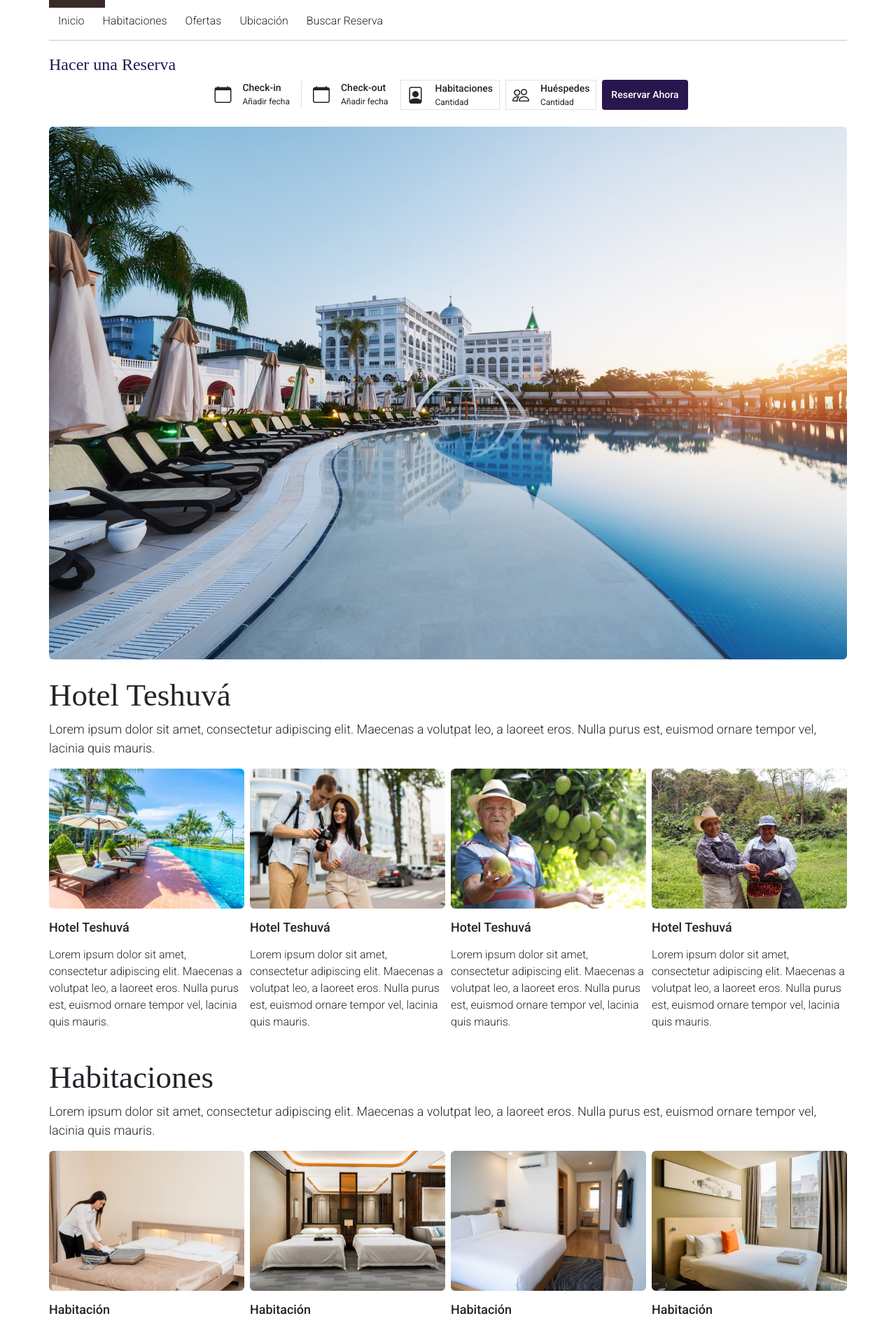
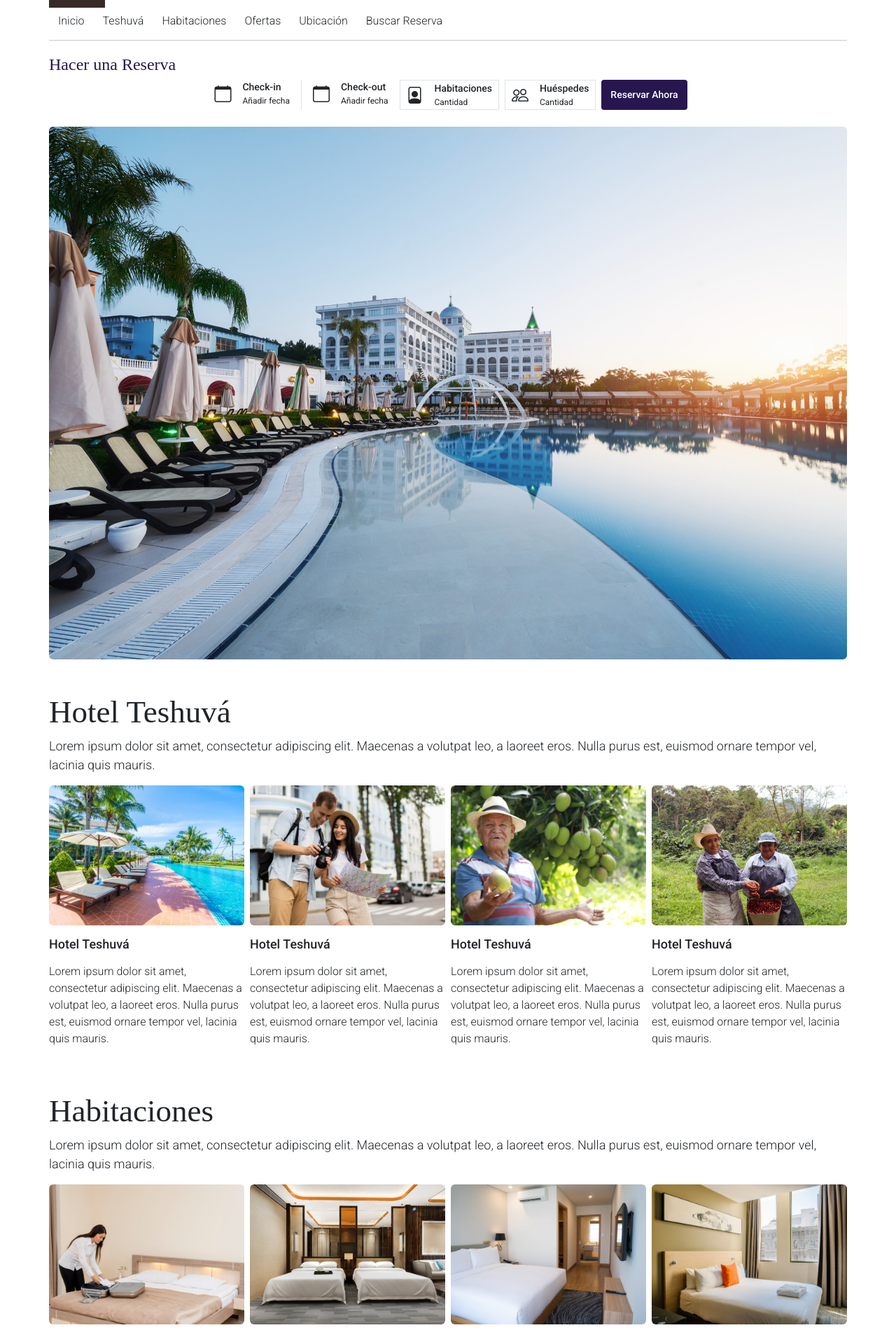
Before and after one commit to Jimena674/hotel-teshuva-deploy-test, a React (Vite) app: page / in a window 1280 px wide. Shown: the part 77-1977 px from the top of the page at 70% size. Built offline with nearby package versions, Linux system fonts and the light colour scheme; a web font is replaced by a local one.

Commit message:
Se crea el enlace en el navegador de Teshuva

```diff
--- a/src/App.jsx
+++ b/src/App.jsx
@@ -2,7 +2,7 @@ import { BrowserRouter as Router, Routes, Route } from "react-router-dom";
 import Home from "./webpage/pages/Home";
 import SignIn from "./webpage/pages/SignIn";
 import SignUp from "./webpage/pages/SignUp";
-import SearchBooking from "./webpage/pages/SearchBooking";
+
 function App() {
   return (
     <Router>
@@ -10,7 +10,6 @@ function App() {
         <Route path="/" element={<Home />} />
         <Route path="/signin" element={<SignIn />} />
         <Route path="/signup" element={<SignUp />} />
-        <Route path="/searchBooking" element={<SearchBooking />} />
       </Routes>
     </Router>
   );
--- a/src/components/BookingForm.jsx
+++ b/src/components/BookingForm.jsx
@@ -20,13 +20,8 @@ export default function BookingForm() {
           {/*Franja de botones*/}
           <div className="d-flex flex-column flex-md-row justify-content-center">
             {/*Botón de check-in y check-out*/}
-            <div className="p-0 d-flex justify-content-center">
-              <Link
-                to=""
-                className="btn booking-form-btn px-2 py-0"
-                role="button"
-              >
-                <div className="d-flex flex-row">
+
+            <div className="d-flex flex-row booking-form-btn px-2 py-0">
               {/*Check-in*/}
               <div className="d-flex flex-column me-3">
                 <div className="d-flex flex-row">
@@ -66,16 +61,11 @@ export default function BookingForm() {
                 </div>
               </div>
             </div>
-              </Link>
-            </div>
+
             <div className="d-flex justify-content-center p-0 mx-md-2 mt-2 mt-md-0">
-              {/*Habitaciones*/}
+              {/*Botón de Habitaciones*/}
               <div className="border flex-grow-1">
-                <Link
-                  to=""
-                  className="btn booking-form-btn px-2 py-0 d-flex justify-content-center"
-                  role="button"
-                >
+                <Link className="btn booking-form-btn px-2 py-0 d-flex justify-content-center">
                   <div className="d-flex flex-row">
                     <div className="d-flex flex-column me-3 justify-content-center">
                       <i
@@ -96,11 +86,7 @@ export default function BookingForm() {
               </div>
               {/*Huespedes*/}
               <div className="flex-grow-1 border ms-2">
-                <Link
-                  to=""
-                  className="btn booking-form-btn px-2 py-0 d-flex justify-content-center"
-                  role="button"
-                >
+                <Link className="btn booking-form-btn px-2 py-0 d-flex justify-content-center">
                   <div className="d-flex flex-row">
                     <div className="d-flex flex-column me-3 justify-content-center">
                       <i
--- a/src/components/NavbarWebpage.jsx
+++ b/src/components/NavbarWebpage.jsx
@@ -84,6 +84,19 @@ export default function NavbarWebpage() {
                 </li>
                 <li className="nav-item">
                   <a
+                    onClick={() => scrollToSection("teshuva")}
+                    smooth={true}
+                    duration={500}
+                  >
+                    <Button
+                      name="Teshuvá"
+                      btnCustom="navbar-btn"
+                      btnText="body-medium"
+                    />
+                  </a>
+                </li>
+                <li className="nav-item">
+                  <a
                     onClick={() => scrollToSection("habitaciones")}
                     smooth={true}
                     duration={500}
--- a/src/webpage/pages/Home.jsx
+++ b/src/webpage/pages/Home.jsx
@@ -1,5 +1,5 @@
 import NavbarWebpage from "../../components/NavbarWebpage";
-import Footer from "../../components/Footer";
+import FooterWebpage from "../../components/FooterWebpage";
 import BookingForm from "../../components/BookingForm";
 import CardITDB from "../../components/CardITDB";
 import CardITD from "../../components/CardITD";
@@ -31,10 +31,12 @@ export default function Home() {
           <BookingForm />
           <img
             src="/images/hotel-standret.jpg"
-            className="img-fluid rounded my-4"
+            className="img-fluid rounded mt-4 mb-5"
             alt="Foto del hotel Teshuva"
           />
-          {/*Información general del hotel.*/}
+        </section>
+        {/*Información general del hotel.*/}
+        <section id="teshuva" className="container p-0 mb-5">
           <div className="container p-0 mb-4">
             <TitleWebpage
               title="Hotel Teshuvá"
@@ -88,7 +90,7 @@ export default function Home() {
         </section>
         {/*Información de las habitaciones.*/}
 
-        <section id="habitaciones" className="container p-0 mb-4">
+        <section id="habitaciones" className="container p-0 mb-5">
           <TitleWebpage
             title="Habitaciones"
             description="Lorem ipsum dolor sit amet, consectetur adipiscing elit. Maecenas a volutpat leo, a laoreet eros. Nulla purus est, euismod ornare tempor vel, lacinia quis mauris."
@@ -141,7 +143,7 @@ export default function Home() {
 
         {/*Información de las ofertas.*/}
 
-        <section id="ofertas" className="container p-0 mb-4">
+        <section id="ofertas" className="container p-0 mb-5">
           <TitleWebpage
             title="Ofertas Especiales"
             description="Lorem ipsum dolor sit amet, consectetur adipiscing elit. Maecenas a volutpat leo, a laoreet eros. Nulla purus est, euismod ornare tempor vel, lacinia quis mauris."
@@ -194,7 +196,7 @@ export default function Home() {
 
         {/*Información de contacto y ubicación*/}
 
-        <section id="ubicacion" className="container p-0 mb-4">
+        <section id="ubicacion" className="container p-0 mb-5">
           <TitleWebpage
             title="Ubicación"
             description="Lorem ipsum dolor sit amet, consectetur adipiscing elit. Maecenas a volutpat leo, a laoreet eros. Nulla purus est, euismod ornare tempor vel, lacinia quis mauris."
@@ -253,7 +255,7 @@ export default function Home() {
           </div>
         </section>
       </div>
-      <Footer />
+      <FooterWebpage />
     </>
   );
 }
--- a/src/webpage/pages/SignIn.jsx
+++ b/src/webpage/pages/SignIn.jsx
@@ -1,5 +1,5 @@
 import Navbar from "../../components/NavbarWebpage";
-import Footer from "../../components/Footer";
+import FooterWebpage from "../../components/FooterWebpage";
 import Button from "../../components/Button";
 import { Link } from "react-router-dom";
 import ButtonIcon from "../../components/ButtonIcon";
@@ -93,7 +93,7 @@ export default function SingIn() {
         </div>
       </main>
 
-      <Footer />
+      <FooterWebpage />
     </>
   );
 }
--- a/src/webpage/pages/SignUp.jsx
+++ b/src/webpage/pages/SignUp.jsx
@@ -1,5 +1,5 @@
 import Navbar from "../../components/NavbarWebpage";
-import Footer from "../../components/Footer";
+import FooterWebpage from "../../components/FooterWebpage";
 import ButtonIcon from "../../components/ButtonIcon";
 import Button from "../../components/Button";
 import { Link } from "react-router-dom";
@@ -178,7 +178,7 @@ export default function SingUp() {
           </form>
         </div>
       </main>
-      <Footer />
+      <FooterWebpage />
     </>
   );
 }
```
Also changed, not shown: src/components/FooterWebpage.jsx (renamed from src/components/Footer.jsx). Lines whose indentation alone changed are shown as unchanged.
